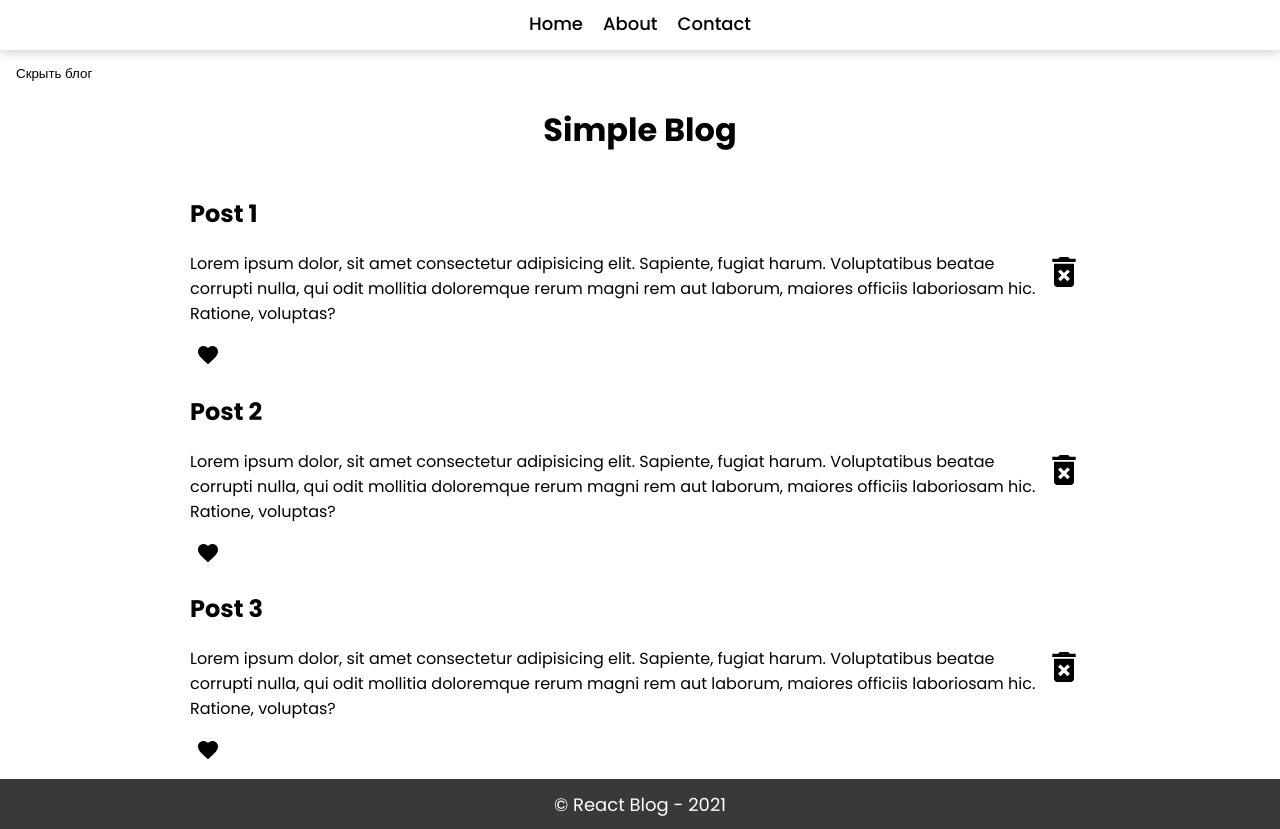
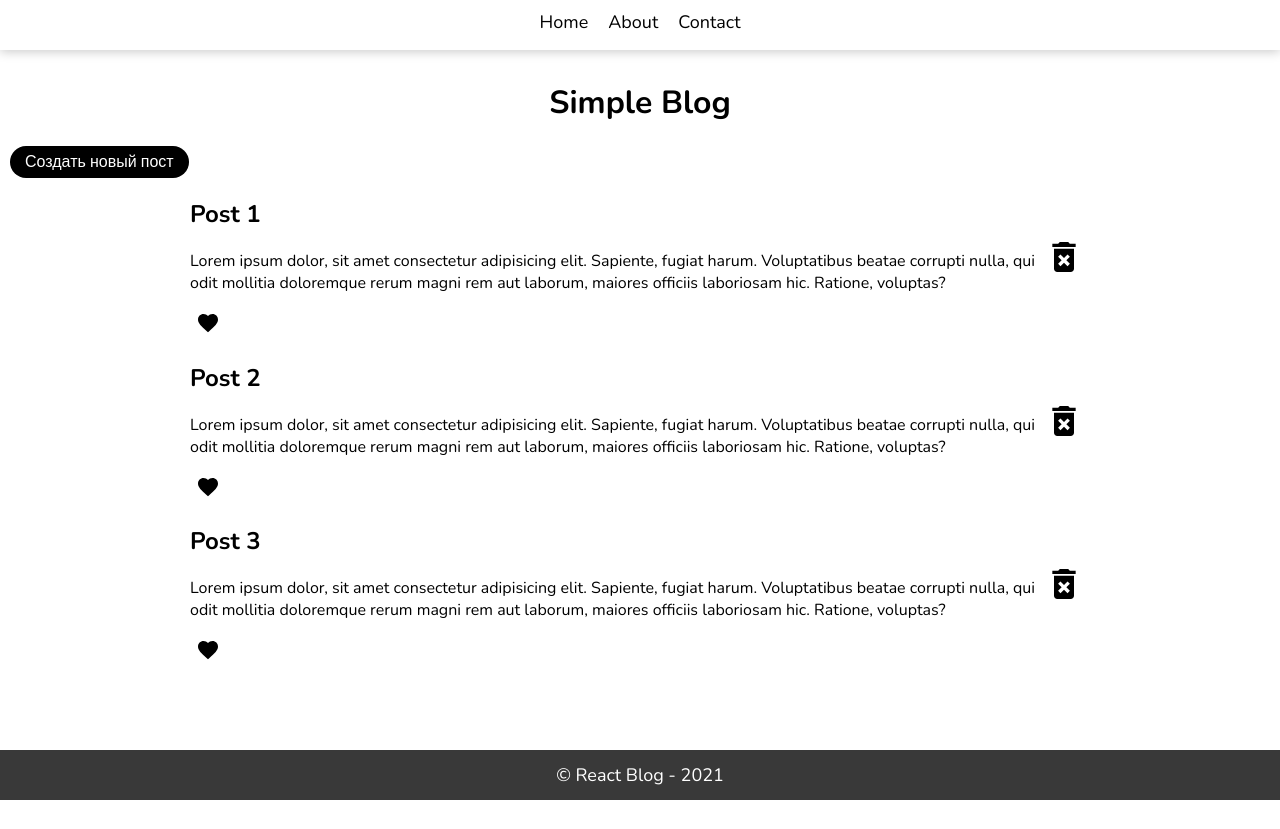
Before and after one commit to Mavludin/react-blog, a React (Create React App) app: page / in a window 1280 px wide. After the commit the page ends 800 px from the top, so only its background shows below. Built offline with nearby package versions, Linux system fonts and the light colour scheme.

Commit message:
Added form

```diff
--- a/src/App.css
+++ b/src/App.css
@@ -1,4 +1,4 @@
-@import url('https://fonts.googleapis.com/css2?family=Poppins:wght@300;400;500;600;700;800;900&display=swap');
+@import url('https://fonts.googleapis.com/css2?family=Nunito:wght@300;400;600;700;800;900&display=swap');
 
 * {
   box-sizing: border-box
@@ -6,7 +6,7 @@
 
 body {
   margin: 0;
-  font-family: 'Poppins', sans-serif;
+  font-family: 'Nunito', sans-serif;
 }
 
 a {
@@ -16,9 +16,18 @@
 button {
   outline: unset;
   border: none;
-  font-family: "Poppins", sans-serif;
   background-color: unset;
   cursor: pointer;
+}
+
+input, textarea {
+  outline: unset;
+  border: 0;
+}
+
+input, button, textarea {
+  font-family: "Nunito", sans-serif;
+  font-size: 16px;
 }
 
 main {
--- a/src/components/BlogContent/BlogContent.css
+++ b/src/components/BlogContent/BlogContent.css
@@ -2,3 +2,15 @@
     width: 900px;
     margin: 0 auto;
 }
+
+.blackBtn {
+    padding: 5px 15px;
+    border-radius: 16px;
+    background-color: black;
+    color: white;
+    transition: .2s;
+}
+
+.blackBtn:hover {
+    background-color: rgba(1, 1, 1, 0.8)
+}
--- a/src/components/BlogContent/BlogContent.js
+++ b/src/components/BlogContent/BlogContent.js
@@ -1,52 +1,56 @@
 import { Component } from "react";
 import { posts } from "../../shared/projectData";
 import "./BlogContent.css";
+import { AddPostForm } from "./components/AddPostForm";
 import { BlogCard } from "./components/BlogCard";
 
 export class BlogContent extends Component {
   state = {
-    showBlog: true,
-    blogArr: JSON.parse(localStorage.getItem('blogPosts')) || posts
+    showAddForm: false,
+    blogArr: JSON.parse(localStorage.getItem("blogPosts")) || posts,
   };
 
-  likePost = pos => {
+  likePost = (pos) => {
     const temp = [...this.state.blogArr];
-    temp[pos].liked = !temp[pos].liked
+    temp[pos].liked = !temp[pos].liked;
 
     this.setState({
-      blogArr: temp
-    })
+      blogArr: temp,
+    });
 
-    localStorage.setItem('blogPosts', JSON.stringify(temp))
-
-  }
-
-  toggleBlog = () => {
-    this.setState(({ showBlog }) => {
-      return {
-        showBlog: !showBlog,
-      };
-    });
+    localStorage.setItem("blogPosts", JSON.stringify(temp));
   };
 
-  deletePost = pos => {
+  deletePost = (pos) => {
     if (window.confirm(`Удалить ${this.state.blogArr[pos].title}?`)) {
       const temp = [...this.state.blogArr];
       temp.splice(pos, 1);
 
-      console.log('Эталонный массив =>', this.state.blogArr);
-      console.log('Измененный массив =>', temp);
+      console.log("Эталонный массив =>", this.state.blogArr);
+      console.log("Измененный массив =>", temp);
 
       this.setState({
-        blogArr: temp
-      })
+        blogArr: temp,
+      });
 
-      localStorage.setItem('blogPosts', JSON.stringify(temp))
+      localStorage.setItem("blogPosts", JSON.stringify(temp));
     }
+  };
+
+  handleAddFormShow = () => {
+    this.setState({
+      showAddForm: true,
+    });
+  };
+
+  handleAddFormHide = () => {
+    this.setState({
+      showAddForm: false,
+    });
   }
 
   render() {
-    const blogPosts = this.state.blogArr.map((item,pos) => {
+    const blogPosts = this.state.blogArr.map((item, pos) => {
       return (
         <BlogCard
           key={item.id}
@@ -60,16 +64,15 @@
     });
     return (
       <>
-        <button onClick={this.toggleBlog}>
-          {this.state.showBlog ? "Скрыть блог" : "Показать блог"}
-        </button>
+        {this.state.showAddForm ? <AddPostForm handleAddFormHide={this.handleAddFormHide} /> : null}
 
-        {this.state.showBlog ? (
-          <>
-            <h1>Simple Blog</h1>
-            <div className="posts">{blogPosts}</div>
-          </>
-        ) : null}
+        <>
+          <h1>Simple Blog</h1>
+          <button className="blackBtn" onClick={this.handleAddFormShow}>
+            Создать новый пост
+          </button>
+          <div className="posts">{blogPosts}</div>
+        </>
       </>
     );
   }
--- /dev/null
+++ b/src/components/BlogContent/components/AddPostForm.css
@@ -0,0 +1,53 @@
+.addPostForm {
+    position: fixed;
+    left: 50%;
+    top: 50%;
+    transform: translate(-50%, -50%);
+    z-index: 100;
+
+    background-color: white;
+    width: 300px;
+    padding: 20px;
+
+    text-align: center;
+    border-radius: 10px;
+}
+
+.hideBtn {
+    position: absolute;
+    top: 4px;
+    right: 0;
+}
+
+.addPostForm div + div {
+    margin-top: 10px;
+}
+
+.addPostForm h2 {
+    margin: 0;
+    margin-bottom: 10px;
+}
+
+.addFormInput {
+    width: 100%;
+    padding: 4px 5px;
+    border-radius: 8px;
+    border: 1px solid rgb(138, 136, 136)
+}
+
+.addFormInput:focus::placeholder {
+    color: transparent;
+}
+
+.overlay {
+    position: fixed;
+    left: 0;
+    top: 0;
+    right: 0;
+    bottom: 0;
+    width: 100%;
+    height: 100%;
+    z-index: 1;
+
+    background-color: rgba(1, 1, 1, 0.5);
+}
--- /dev/null
+++ b/src/components/BlogContent/components/AddPostForm.js
@@ -0,0 +1,25 @@
+import "./AddPostForm.css";
+import CancelIcon from '@material-ui/icons/Cancel';
+
+export const AddPostForm = ({ handleAddFormHide }) => {
+  return (
+    <>
+      <form action="" className="addPostForm">
+          <button className="hideBtn" onClick={handleAddFormHide}><CancelIcon /></button>
+          <h2>Создание поста</h2>
+        <div>
+          <input className="addFormInput" type="text" name="postTitle" placeholder="Заголовок поста" />
+        </div>
+        <div>
+          <textarea className="addFormInput" name="postDescription" placeholder="Описание поста" />
+        </div>
+        <div>
+          <button onClick={handleAddFormHide} className="blackBtn" type="button">
+            Добавить пост
+          </button>
+        </div>
+      </form>
+      <div onClick={handleAddFormHide} className="overlay"></div>
+    </>
+  );
+};
```
